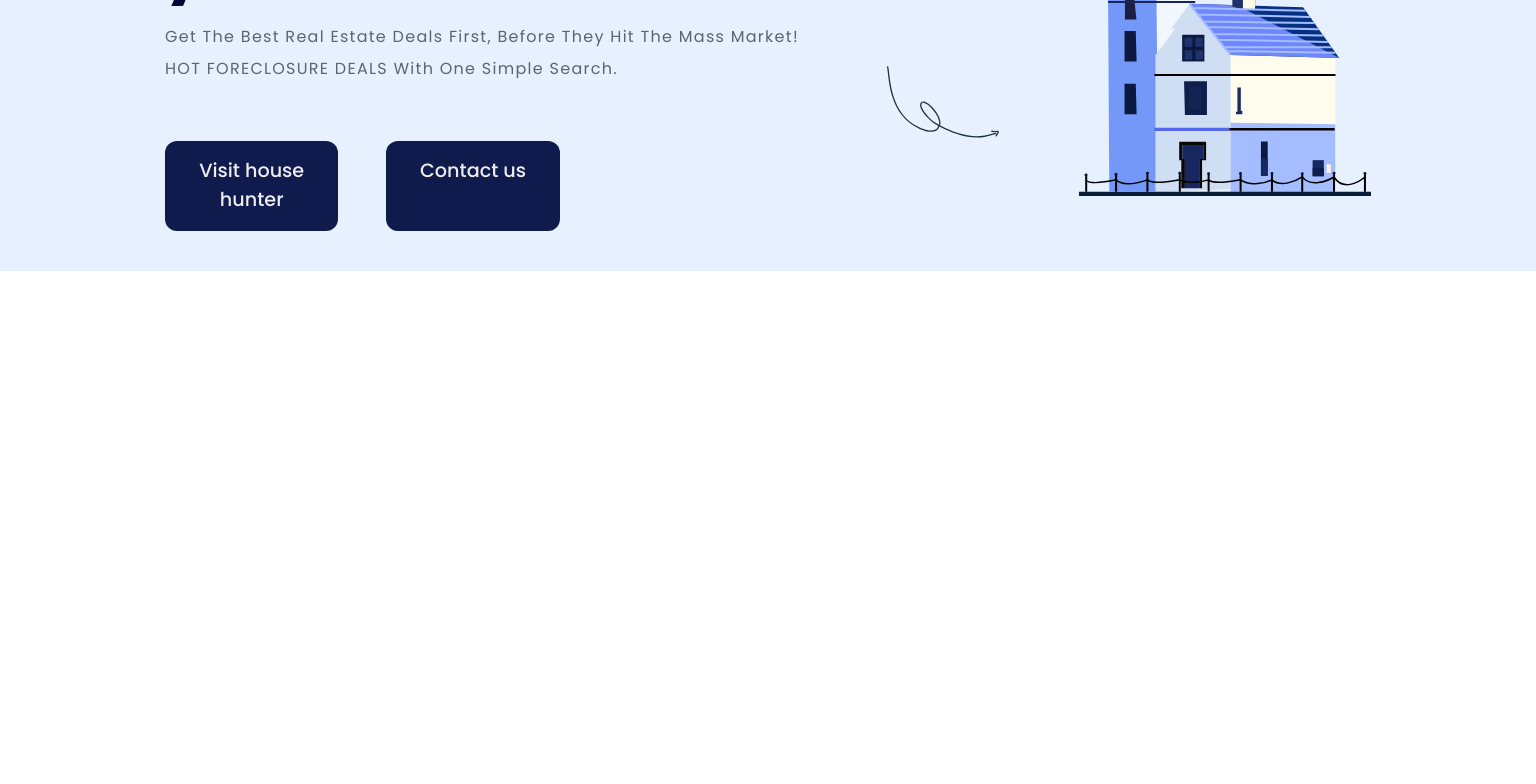
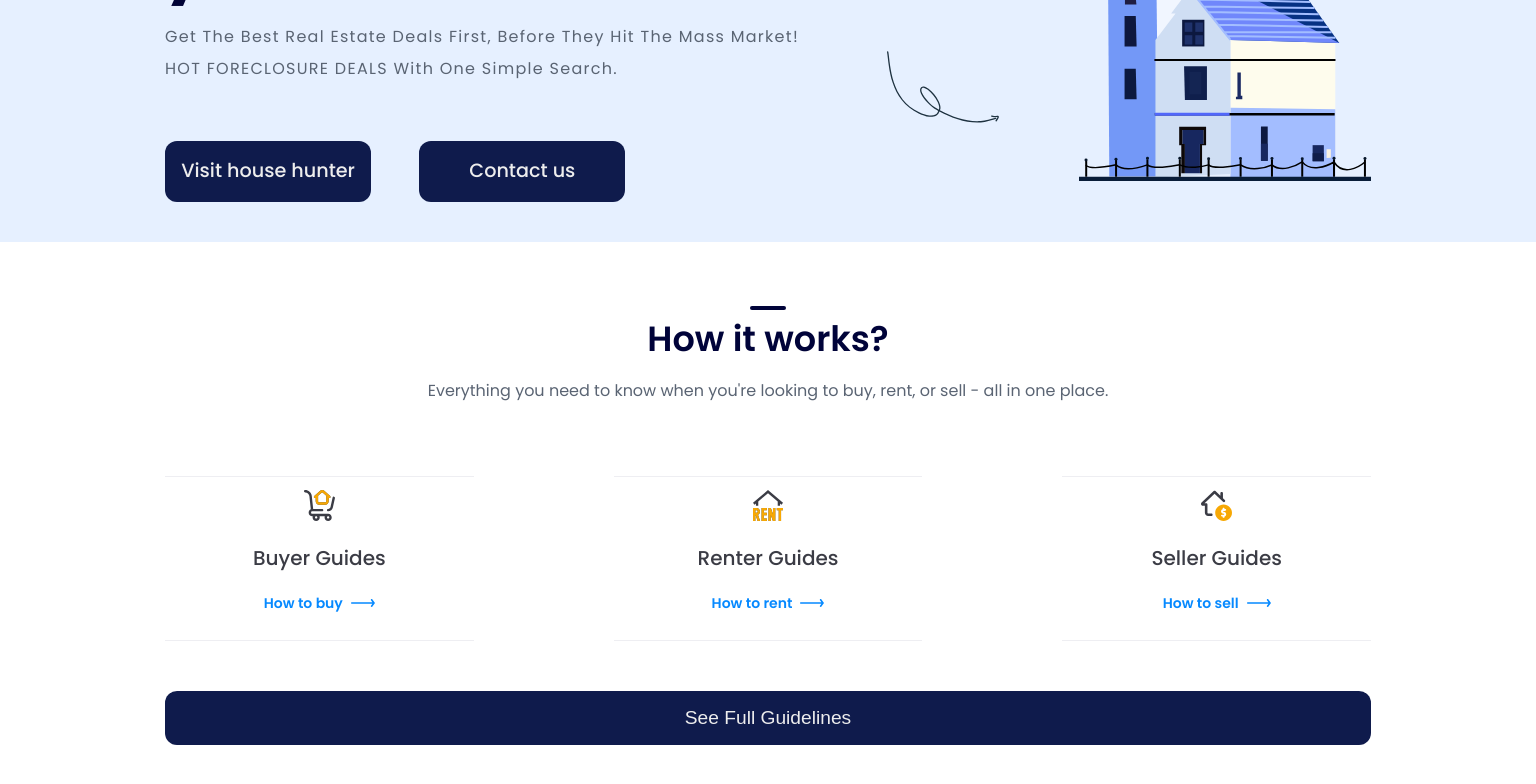
Before and after one commit to MwauratheAlex/househunter_landing_page, a React (Vite) app: page / in a window 1536 px wide. Shown: the part 324-1108 px from the top of the page. Before the commit the page ends 800 px from the top, so only its background shows below. Built offline with nearby package versions, Linux system fonts and the light colour scheme.

Commit message:
Responsive HowItWorks

```diff
--- a/src/App.jsx
+++ b/src/App.jsx
@@ -1,6 +1,4 @@
 import { useState } from "react";
-import reactLogo from "./assets/react.svg";
-import viteLogo from "/vite.svg";
 import "./styles/App.css";
 import Navbar from "./components/Navbar/Navbar";
 import Header from "./components/Header/Header";
@@ -20,7 +18,7 @@ function App() {
         <Header />
       </div>
       <main>
-        {/* <HowItWorks /> */}
+        <HowItWorks />
         {/* <FeaturedProperties /> */}
         {/* <Stats /> */}
         {/* <Newsletter /> */}
--- a/src/components/HowItWorks/HowItWorks.jsx
+++ b/src/components/HowItWorks/HowItWorks.jsx
@@ -1,24 +1,34 @@
-import React from 'react'
-import Card from './Card'
-import "../../styles/how_it_works.css"
-import cartIcon from "../../assets/icon1.svg"
-import toLetIcon from "../../assets/icon2.svg"
-import sellHseIcon from "../../assets/icon3.svg"
+import React from "react";
+import Card from "./Card";
+import "../../styles/how_it_works.css";
+import cartIcon from "../../assets/icon1.svg";
+import toLetIcon from "../../assets/icon2.svg";
+import sellHseIcon from "../../assets/icon3.svg";
 
 export default function HowItWorks() {
   return (
-    <section className='howItWorks'>
-      <h2>How it works?</h2>
-      <p>
-        Everything you need to know when you're looking to buy,
-        rent, or sell - all in one place.
-      </p>
-      <div className='cards'>
-        <Card icon={cartIcon} heading={"Buyer Guides"} cta={"How to buy"}/>
-        <Card icon={toLetIcon} heading={"Renter Guides"} cta={"How to rent"}/>
-        <Card icon={sellHseIcon} heading={"Seller Guides"} cta={"How to sell"}/>
-      </div>
-      <button className='btn'>See Full Guidelines</button>
-    </section>
-  )
+    <div className="container">
+      <section className="howItWorks ">
+        <h2>How it works?</h2>
+        <p>
+          Everything you need to know when you're looking to buy, rent, or sell
+          - all in one place.
+        </p>
+        <div className="cards">
+          <Card icon={cartIcon} heading={"Buyer Guides"} cta={"How to buy"} />
+          <Card
+            icon={toLetIcon}
+            heading={"Renter Guides"}
+            cta={"How to rent"}
+          />
+          <Card
+            icon={sellHseIcon}
+            heading={"Seller Guides"}
+            cta={"How to sell"}
+          />
+        </div>
+        <button className="btn">See Full Guidelines</button>
+      </section>
+    </div>
+  );
 }
--- a/src/styles/header.css
+++ b/src/styles/header.css
@@ -236,7 +236,7 @@ img.header-arrow {
   .cta .links {
     gap: 3rem;
     justify-content: flex-start;
-    width: 60%;
+    width: 70%;
   }
 
   header .main-imgs {
--- a/src/styles/how_it_works.css
+++ b/src/styles/how_it_works.css
@@ -2,16 +2,16 @@
   display: flex;
   flex-direction: column;
   align-items: center;
-  padding: 4.9375rem 0;
+  padding: 2em 0;
   margin: 0 auto;
 }
 
 .howItWorks h2 {
   margin: 0;
-  margin-bottom: 1.25rem;
+  margin-bottom: 0.2em;
   padding: 0;
   color: #000339;
-  font-size: 2.1875rem;
+  font-size: 1.5rem;
   font-weight: 600;
   line-height: 100%;
   position: relative;
@@ -23,6 +23,7 @@
   width: 15%;
   left: 42.5%;
   top: -15px;
+  margin: 0;
   height: 4px;
   background: #000339;
   border-radius: 4px;
@@ -30,44 +31,96 @@
 
 .howItWorks p {
   color: #5a6473;
-  font-size: 1rem;
+  font-size: 0.8rem;
   font-weight: 400;
   line-height: 187.5%;
   margin: 0;
-  margin-bottom: 4.375rem;
+  margin-bottom: 1em;
 }
 
 .cards {
   display: flex;
+  flex-direction: column;
+  margin-bottom: 0em;
+  gap: 100%;
   width: 100%;
-  justify-content: center;
-  gap: 8.75rem;
-  margin-bottom: 3.125rem;
 }
 
 .card {
   display: flex;
   flex-direction: column;
   align-items: center;
+  margin: auto;
+  width: 100%;
+  padding: 0.8em 0;
+  border-bottom: 1px solid #00033911;
+  border-top: 1px solid #00033911;
+}
+
+.card img {
+  width: 10%;
 }
 
 .card h1 {
+  margin: 0;
   color: #3b3c45;
-  font-size: 1.25rem;
+  font-size: 1rem;
   font-weight: 500;
   line-height: 110%;
-  margin: 1.625rem 0 0.625rem 0;
+  margin-top: 0.6rem;
+  margin-bottom: 0.2em;
 }
 
 .howItWorks .btn {
   background: #0f1b4c;
   border-radius: 12px;
   color: #ededed;
-  padding: 1rem 2rem;
+  padding: 0.8rem 1.3rem;
   display: block;
   text-align: center;
-  font-size: 1.2rem;
+  font-size: 1rem;
   font-weight: 500;
   border: none;
   cursor: pointer;
+  width: 100%;
 }
+
+@media (min-width: 1440px) {
+  .howItWorks {
+    align-items: center;
+    padding: 4.9375rem 0;
+    margin: 0 auto;
+  }
+
+  .howItWorks h2 {
+    margin-bottom: 1.25rem;
+    font-size: 2.1875rem;
+    line-height: 100%;
+    position: relative;
+  }
+
+  .howItWorks p {
+    font-size: 1rem;
+    margin-bottom: 4.375rem;
+  }
+
+  .cards {
+    display: flex;
+    flex-direction: row;
+    width: 100%;
+    justify-content: center;
+    gap: 8.75rem;
+    margin-bottom: 3.125rem;
+  }
+
+  .card h1 {
+    font-size: 1.25rem;
+    margin: 1.625rem 0 0.625rem 0;
+  }
+
+  .howItWorks .btn {
+    border-radius: 12px;
+    padding: 1rem 2rem;
+    font-size: 1.2rem;
+  }
+}
--- a/src/styles/link.css
+++ b/src/styles/link.css
@@ -1,24 +1,40 @@
 .link {
   display: flex;
   align-items: center;
-  gap: 0.5rem;
+  gap: 0.4em;
   transition: transform 0.3s ease;
 }
 
 .link .arrow-icon {
-  width: 24px;
+  width: 16px;
   transition: width 0.3s ease, height 0.3s ease;
-}
-
-.link:hover .arrow-icon {
-  width: 30px;
 }
 
 .link {
   color: #0689ff;
-  font-size: 0.875rem;
+  font-size: 0.8rem;
   font-weight: 600;
   position: relative;
-  line-height: 3rem;
+  line-height: 100%;
   cursor: pointer;
 }
+
+@media (min-width: 1440px) {
+  .link {
+    gap: 0.5rem;
+  }
+
+  .link .arrow-icon {
+    width: 24px;
+  }
+
+  .link:hover .arrow-icon {
+    width: 30px;
+  }
+
+  .link {
+    font-size: 0.875rem;
+    position: relative;
+    line-height: 3rem;
+  }
+}
```
